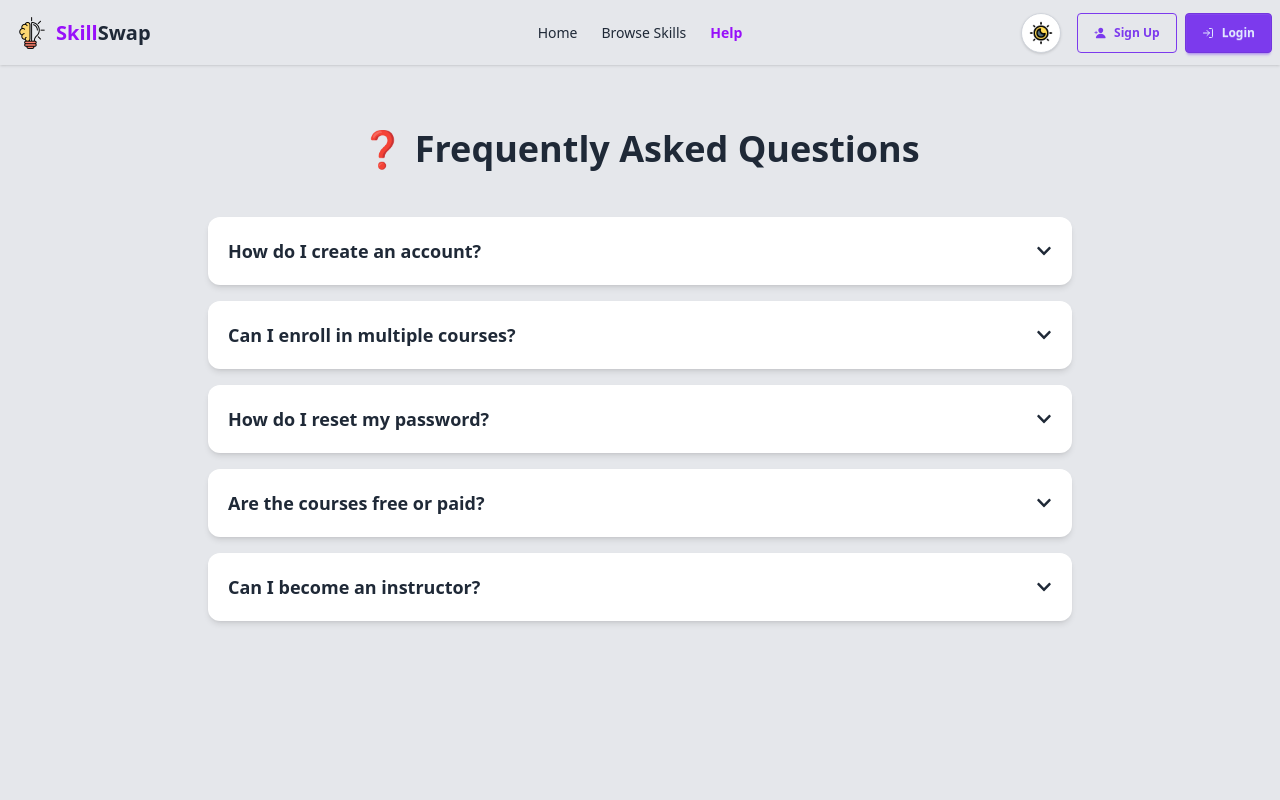
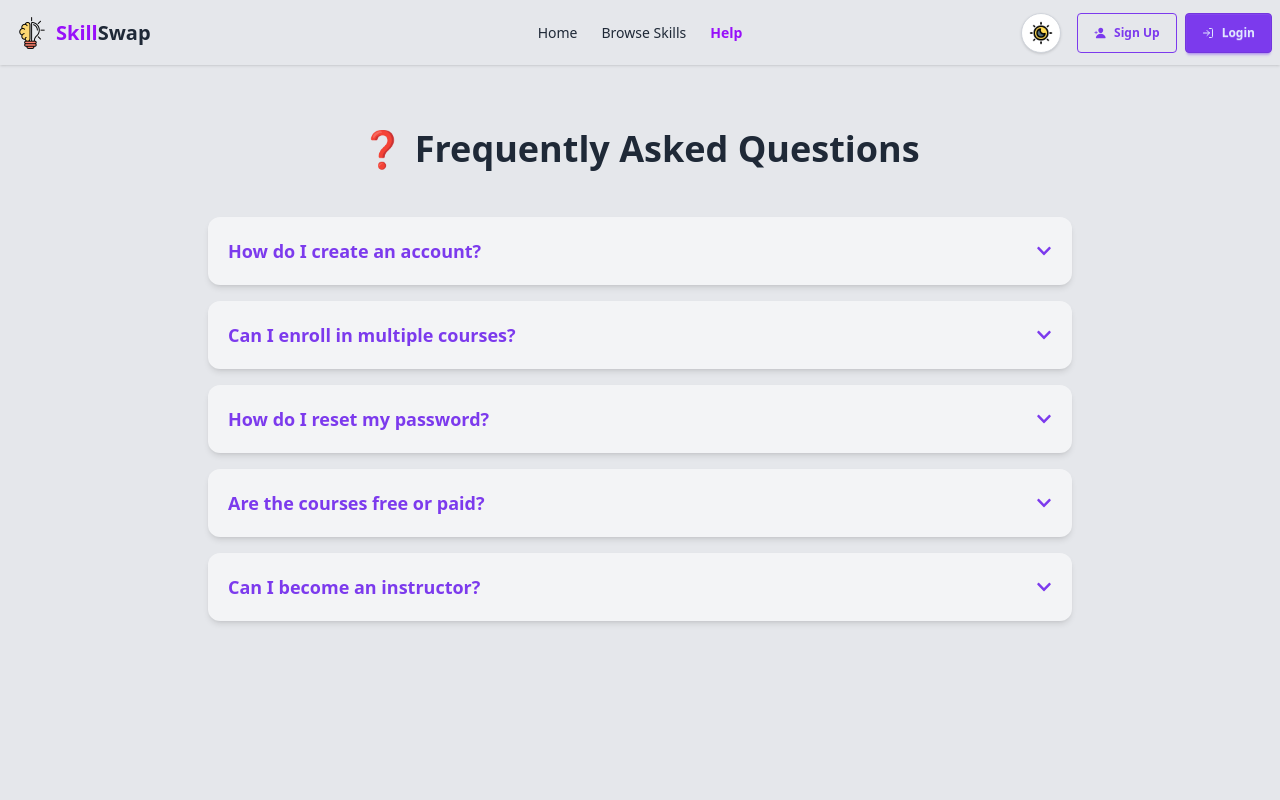
Before and after one commit to Mahbub-Zaman/SkillSwap, a React (Vite) app: page /faq in a window 1280 px wide. Shown: the top 800 px of the page. Built offline with nearby package versions, Linux system fonts and the light colour scheme; no server answers.

Commit message:
UI updated

```diff
--- a/src/Pages/Faq.jsx
+++ b/src/Pages/Faq.jsx
@@ -48,17 +48,17 @@ const FAQPage = () => {
             key={index}
             data-aos="fade-up"
             data-aos-delay={index * 100}
-            className="bg-white p-5 rounded-xl shadow-md hover:shadow-lg transition-shadow duration-300"
+            className=" bg-[var(--color-neutral)] p-5 rounded-xl shadow-md hover:shadow-lg transition-shadow duration-300"
           >
             <div
               onClick={() => toggleFAQ(index)}
               className="flex justify-between items-center cursor-pointer"
             >
-              <h3 className="text-lg font-semibold">{faq.question}</h3>
-              {openIndex === index ? <FaChevronUp /> : <FaChevronDown />}
+              <h3 className="text-lg text-primary font-bold">{faq.question}</h3>
+              {openIndex === index ? <FaChevronUp className="text-primary" /> : <FaChevronDown className="text-primary" />}
             </div>
             {openIndex === index && (
-              <p className="mt-3 text-gray-700">{faq.answer}</p>
+              <p className="mt-3 font-normal">{faq.answer}</p>
             )}
           </div>
         ))}
--- a/src/Pages/SkillDetails.jsx
+++ b/src/Pages/SkillDetails.jsx
@@ -60,7 +60,7 @@ const SkillDetails = () => {
   };
 
   return (
-    <div className="max-w-4xl mx-auto p-6 bg-[#efefef88] rounded-lg shadow-md mt-3">
+    <div className="max-w-4xl mx-auto p-6 bg-[var(--color-neutral)] rounded-lg shadow-md mt-8">
       <Toaster />
 
       {/* Skill Image */}
--- a/src/components/DashBoard/Chart.jsx
+++ b/src/components/DashBoard/Chart.jsx
@@ -61,7 +61,7 @@ const Chart = () => {
   return (
     <div className="max-w-6xl mx-auto px-4 py-10">
       <h1 className="text-3xl font-bold mb-8 text-center">Dashboard</h1>
-      <div className="bg-white rounded-xl shadow-lg p-6">
+      <div className=" bg-[var(--color-neutral)] rounded-xl shadow-lg p-6">
         <ResponsiveContainer width="100%" height={400}>
           <BarChart data={chartData} margin={{ top: 20, right: 20, left: 0, bottom: 5 }}>
             <CartesianGrid strokeDasharray="3 3" />
--- a/src/components/DashBoard/DashboardSkills.jsx
+++ b/src/components/DashBoard/DashboardSkills.jsx
@@ -47,7 +47,7 @@ const DashboardSkills = () => {
         {skills.map((skill) => (
           <div
             key={skill.skillId}
-            className="bg-white rounded-xl shadow-md hover:shadow-xl hover:-translate-y-1 transition-all duration-300 flex flex-col md:flex-row gap-4 p-4"
+            className="bg-[var(--color-neutral)] rounded-xl shadow-md hover:shadow-xl hover:-translate-y-1 transition-all duration-300 flex flex-col md:flex-row gap-4 p-4"
           >
             {/* Image */}
             <div className="rounded-lg overflow-hidden md:w-1/3">
@@ -62,14 +62,14 @@ const DashboardSkills = () => {
             <div className="flex-1 flex flex-col justify-between ml-3">
               <div>
                 <h2 className="text-lg font-semibold mb-2">{skill.skillName}</h2>
-                <p className="text-gray-500 text-sm mb-2">By {skill.providerName}</p>
+                <p className="text-gray-500 font-semibold text-sm mb-2">By {skill.providerName}</p>
                 <div className="flex justify-between items-center mb-2">
                   <p className="text-yellow-500 font-semibold">⭐ {skill.rating}</p>
                   <span className="bg-purple-100 text-purple-700 px-3 py-1 text-xs rounded-full font-medium">
                     #{skill.category}
                   </span>
                 </div>
-                <p className="text-gray-600 text-sm mb-2 line-clamp-3">{skill.description}</p>
+                <p className="font-semibold text-sm mb-2 line-clamp-3">{skill.description}</p>
               </div>
 
               {/* Category & Buttons */}
```
